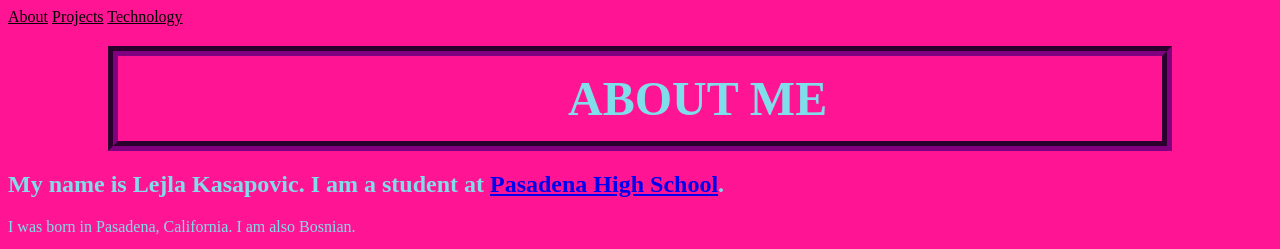
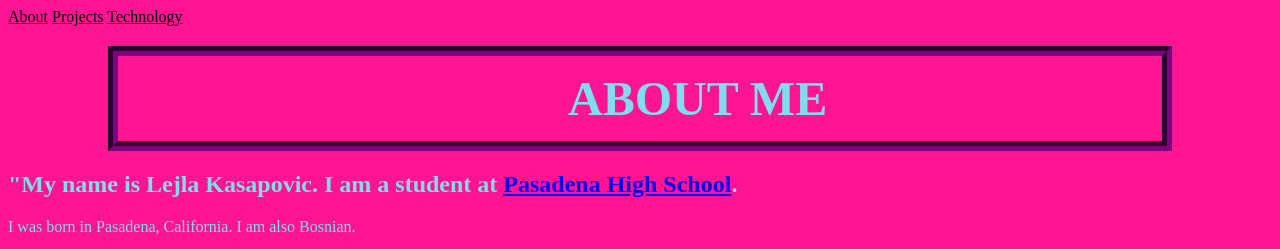
Before and after one commit to lkasapovic/kasapovicl-portfolio, a plain HTML site: page public_html/index.html in a window 1280 px wide. Shown: the top 249 px of the page. Drawn offline with Linux system fonts and the light colour scheme; grey boxes are pictures that could not be loaded.

Commit message:
milestone 4

```diff
--- a/nbproject/private/private.xml
+++ b/nbproject/private/private.xml
@@ -3,10 +3,10 @@
     <editor-bookmarks xmlns="http://www.netbeans.org/ns/editor-bookmarks/2" lastBookmarkId="0"/>
     <open-files xmlns="http://www.netbeans.org/ns/projectui-open-files/2">
         <group>
+            <file>file:/C:/xampp/htdocs/kasapovicl-portfolio/public_html/Projects.html</file>
             <file>file:/C:/xampp/htdocs/kasapovicl-portfolio/public_html/css/style.css</file>
             <file>file:/C:/xampp/htdocs/kasapovicl-portfolio/public_html/index.html</file>
             <file>file:/C:/xampp/htdocs/kasapovicl-portfolio/public_html/technology%20page.html</file>
-            <file>file:/C:/xampp/htdocs/kasapovicl-portfolio/public_html/Projects.html</file>
         </group>
     </open-files>
 </project-private>
--- a/public_html/index.html
+++ b/public_html/index.html
@@ -21,7 +21,7 @@ and open the template in the editor.
         </header>
         <article>
             <h1 class="uppercase">About Me</h1>
-            <h2 class="center">My name is Lejla Kasapovic. I am a student at <a href="http://phs.pasadenausd.org">Pasadena High School</a>.</h2>
+            <h2>"My name is Lejla Kasapovic. I am a student at <a href="http://phs.pasadenausd.org">Pasadena High School</a>.</h2>
             <p>I was born in Pasadena, California. I am also Bosnian.</p>
 
             <img alt src="https://cms.myspacecdn.com/cms/x/13/37/090913-arctic-600.jpg">
```
Also changed, not shown: public_html/technology page.html (+1 -1 lines).
